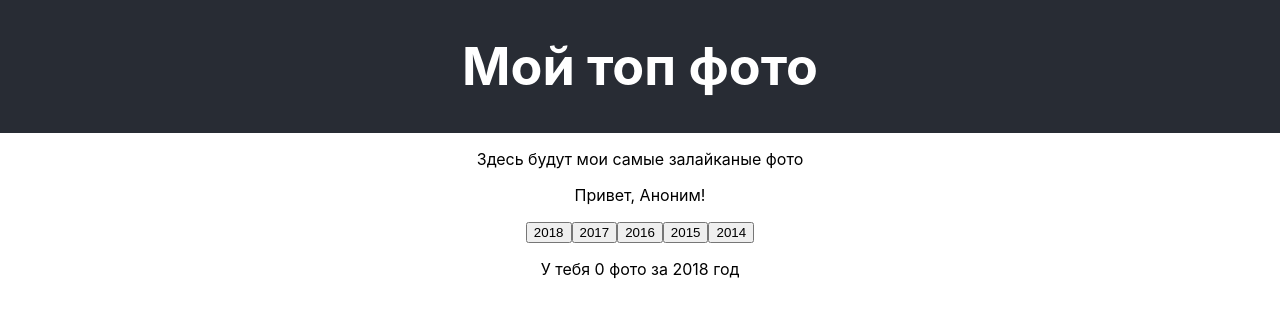
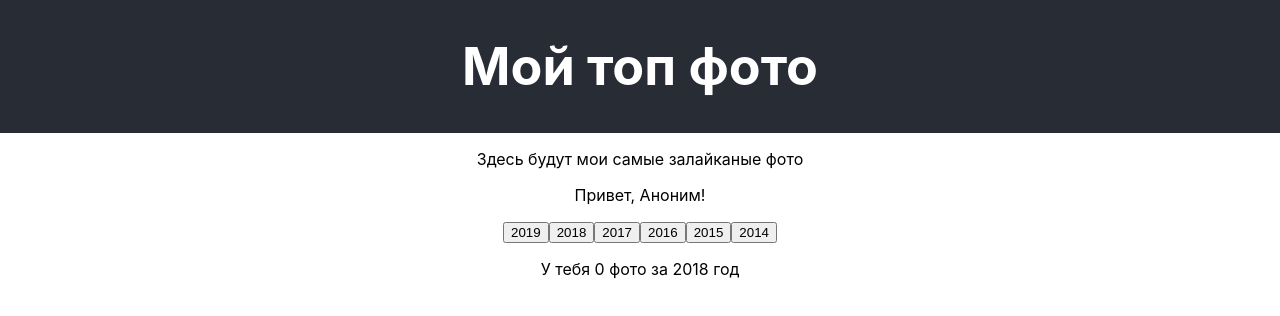
Before and after one commit to artemloiko/react-redux-learn, a React (Create React App) app: page / in a window 1280 px wide. Shown: the top 316 px of the page. Built offline with nearby package versions, Linux system fonts and the light colour scheme.

Commit message:
Added new 2019 year

```diff
--- a/src/components/Page.js
+++ b/src/components/Page.js
@@ -11,6 +11,7 @@ class Page extends React.Component {
     return (
       <div>
         <div>
+          <button onClick={this.onBtnClick}>2019</button>
           <button onClick={this.onBtnClick}>2018</button>
           <button onClick={this.onBtnClick}>2017</button>
           <button onClick={this.onBtnClick}>2016</button>
```
